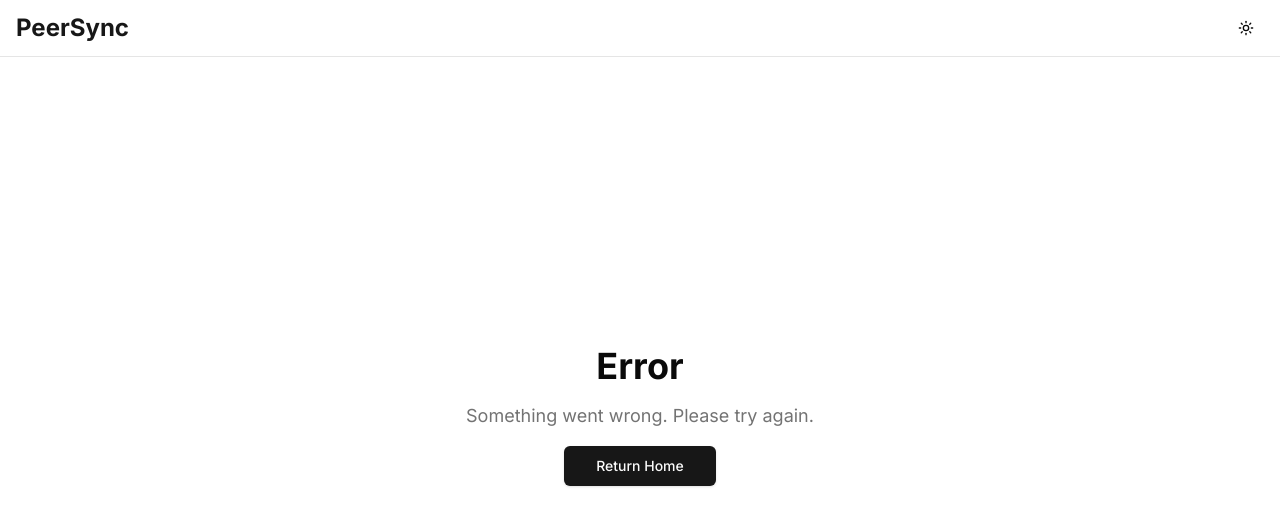
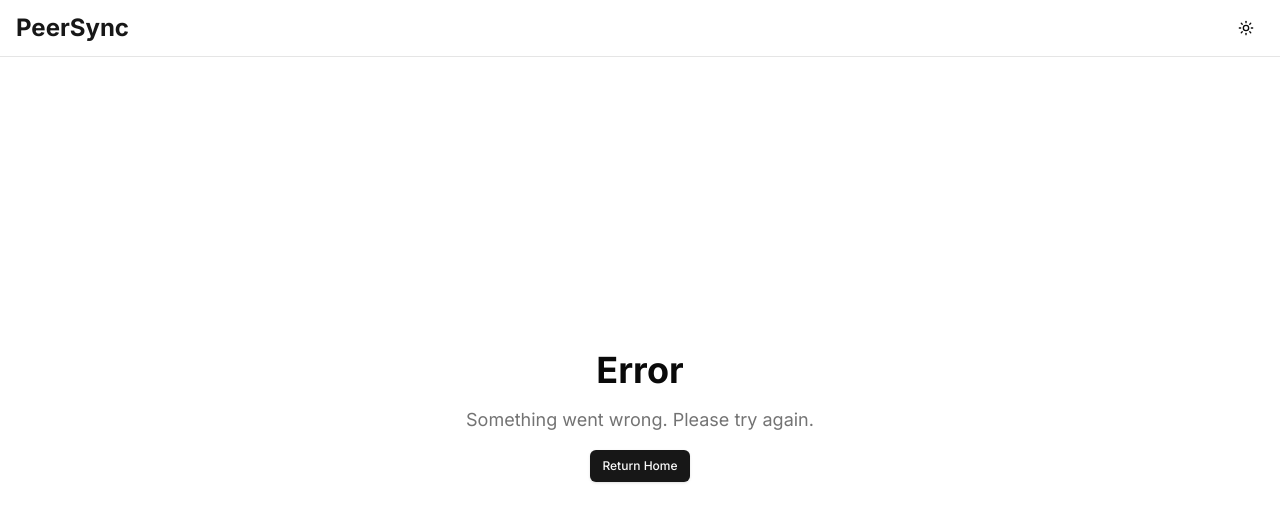
Before and after one commit to sam0044/PeerSync, a Next.js app in the folder peersync/: page /error in a window 1280 px wide. Shown: the top 526 px of the page. Built offline with nearby package versions, Linux system fonts and the light colour scheme.

Commit message:
made the return home button small

```diff
--- a/peersync/src/app/error/page.tsx
+++ b/peersync/src/app/error/page.tsx
@@ -40,7 +40,7 @@ export default function ErrorPage() {
           <p className="text-lg text-muted-foreground">{description}</p>
           <Button
             onClick={() => router.push('/')}
-            size="lg"
+            size="sm"
           >
             Return Home
           </Button>
```
